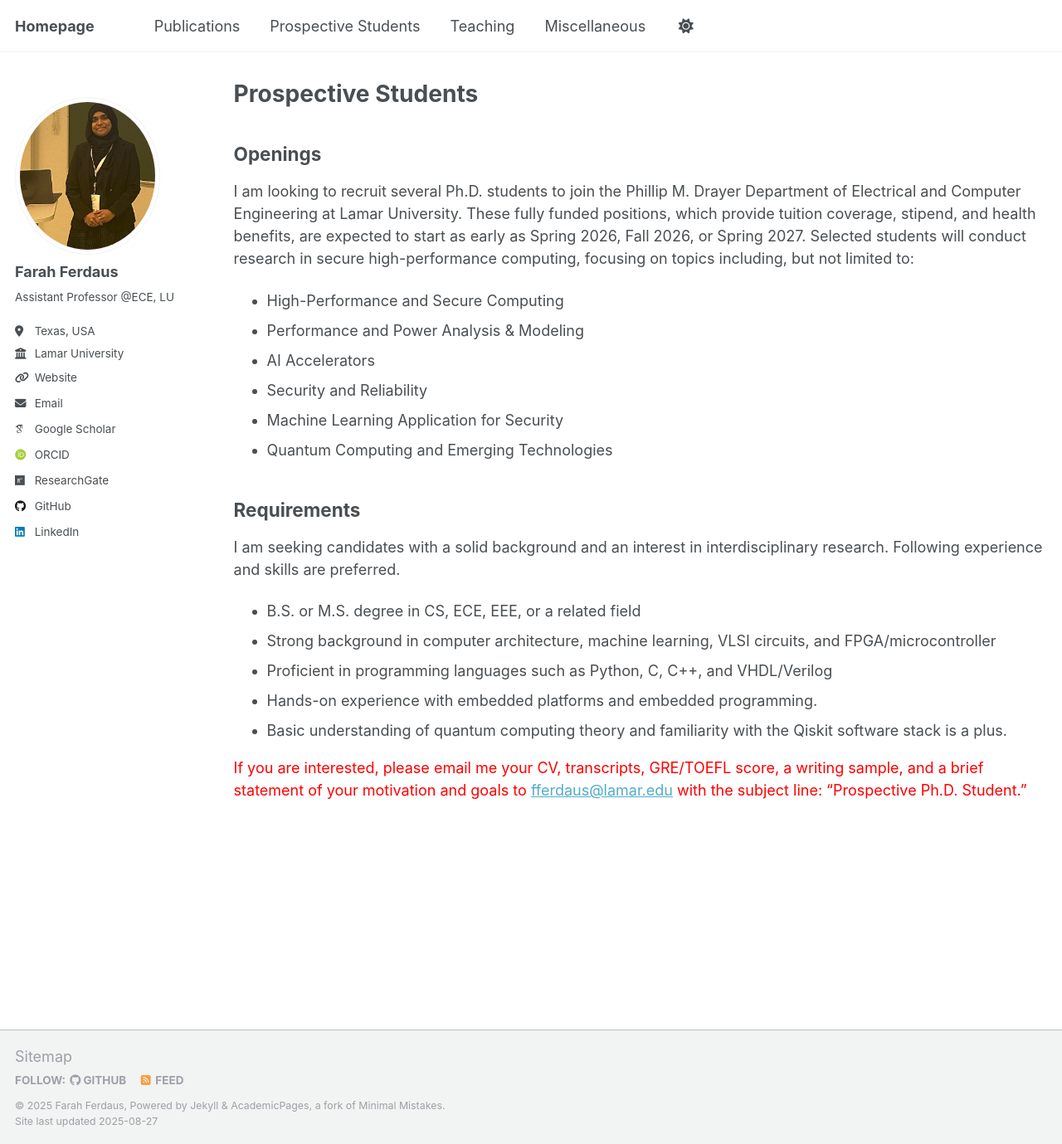
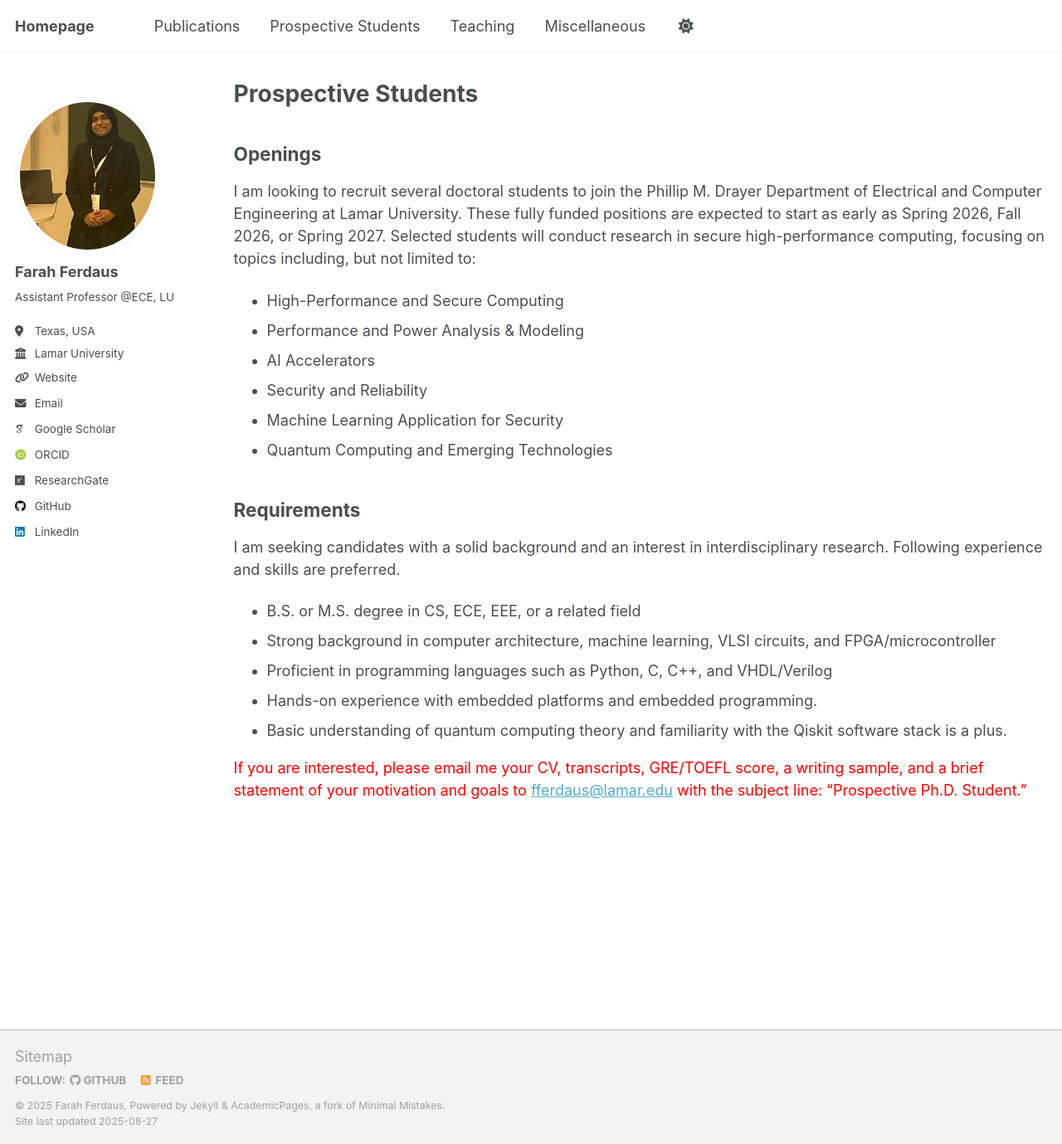
Before and after one commit to fferdaus/fferdaus.github.io, a Jekyll site: the page built from _pages/ProspectiveStudents.md, in a window 1280 px wide and 1379 px high. Shown: the whole window at 83% size. Built offline with Jekyll 4.4.1, drawn with Linux system fonts in a browser that asks for light colours; some web fonts are replaced.

Commit message:
Update ProspectiveStudents.md

```diff
--- a/_pages/ProspectiveStudents.md
+++ b/_pages/ProspectiveStudents.md
@@ -10,7 +10,7 @@ redirect_from:
 
 ## Openings
 
-I am looking to recruit several Ph.D. students to join the Phillip M. Drayer Department of Electrical and Computer Engineering at Lamar University. These fully funded positions, which provide tuition coverage, stipend, and health benefits, are expected to start as early as Spring 2026, Fall 2026, or Spring 2027. Selected students will conduct research in secure high-performance computing, focusing on topics including, but not limited to:
+I am looking to recruit several doctoral students to join the Phillip M. Drayer Department of Electrical and Computer Engineering at Lamar University. These fully funded positions are expected to start as early as Spring 2026, Fall 2026, or Spring 2027. Selected students will conduct research in secure high-performance computing, focusing on topics including, but not limited to:
 
 - High-Performance and Secure Computing
 - Performance and Power Analysis & Modeling
```
